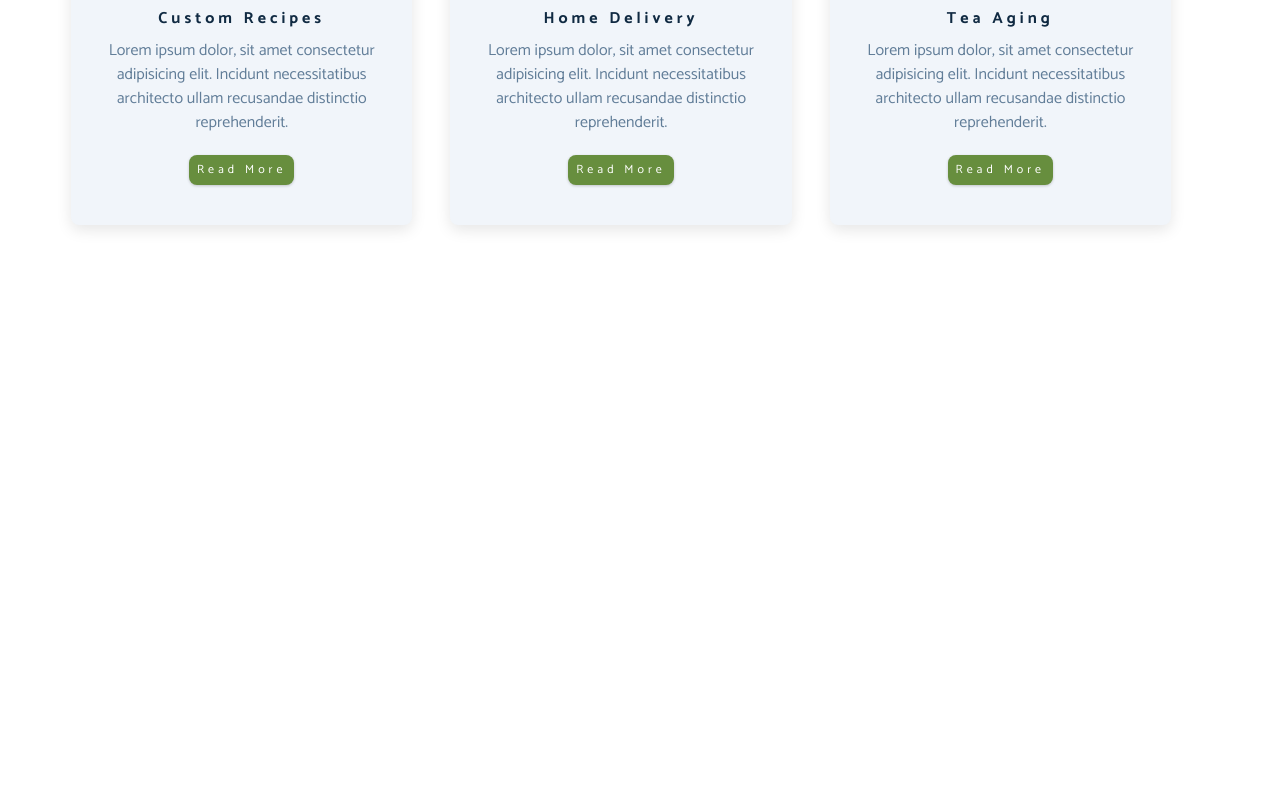
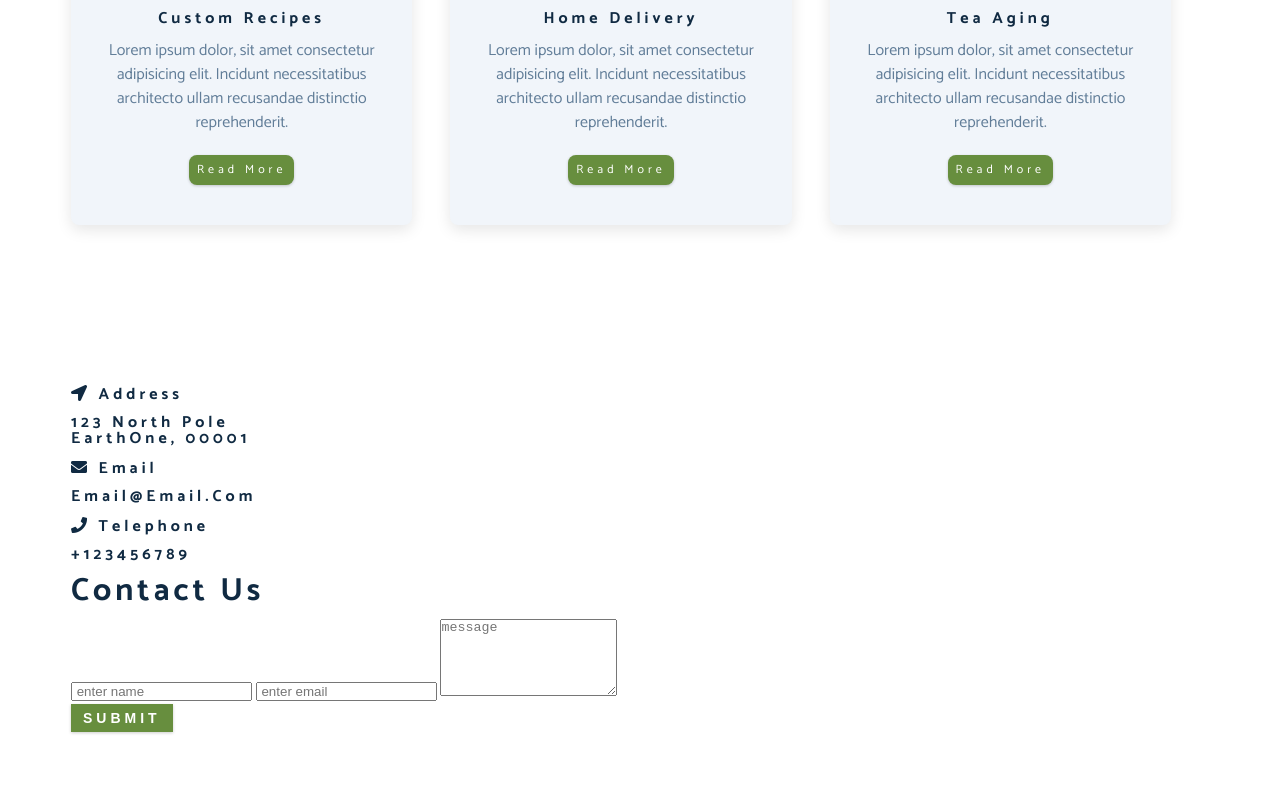
Before and after one commit to sun-n-y/teaStationWebsite, a plain HTML site: page index.html in a window 1280 px wide. Shown: the part 2638-3434 px from the top of the page. Before the commit the page ends 2959 px from the top, so only its background shows below. Drawn offline with Linux system fonts and the light colour scheme; a web font is replaced by a local one.

Commit message:
add contact html

```diff
--- a/index.html
+++ b/index.html
@@ -264,6 +264,71 @@
       <!-- section title end -->
     </section>
     <!-- services end -->
+    <!-- contact  -->
+    <section class="contact">
+      <div class="section-center clearfix">
+        <!-- contact info -->
+        <article class="contact-info">
+          <!-- contact item -->
+          <div class="content-item">
+            <h4 class="contact-title">
+              <span class="contact-icon">
+                <i class="fas fa-location-arrow"></i>
+              </span>
+              address
+            </h4>
+            <h4 class="contact-text">
+              123 North Pole <br />
+              EarthOne, 00001
+            </h4>
+          </div>
+          <!-- contact item end -->
+        </article>
+          <!-- contact item -->
+          <div class="content-item">
+            <h4 class="contact-title">
+              <span class="contact-icon">
+                <i class="fas fa-envelope"></i>
+              </span>
+              email
+            </h4>
+            <h4 class="contact-text">
+              email@email.com
+            </h4>
+          </div>
+          <!-- contact item end -->
+        </article>
+          <!-- contact item -->
+          <div class="content-item">
+            <h4 class="contact-title">
+              <span class="contact-icon">
+                <i class="fas fa-phone"></i>
+              </span>
+              telephone
+            </h4>
+            <h4 class="contact-text">
+            +123456789
+            </h4>
+          </div>
+          <!-- contact item end -->
+        </article>
+        <!-- contact form -->
+        <article class="contact-form">
+          <h3>contact us</h3>
+          <form action="">
+            <div class="form-group">
+              <!-- inputs -->
+              <input type="text" name="name" placeholder=" enter name" class="form-control">
+              <input type="email" name="email" placeholder=" enter email" class="form-control">
+              <textarea name="message" placeholder="message" class="form-control" rows="5"></textarea>
+            </div>
+            <!-- button -->
+            <button type="submit" class="submit-btn btn">submit</button>
+          </form>
+        </article>
+      </div>
+    </section>
+    <!-- contact end -->
     <script src="app.js"></script>
   </body>
 </html>
```
